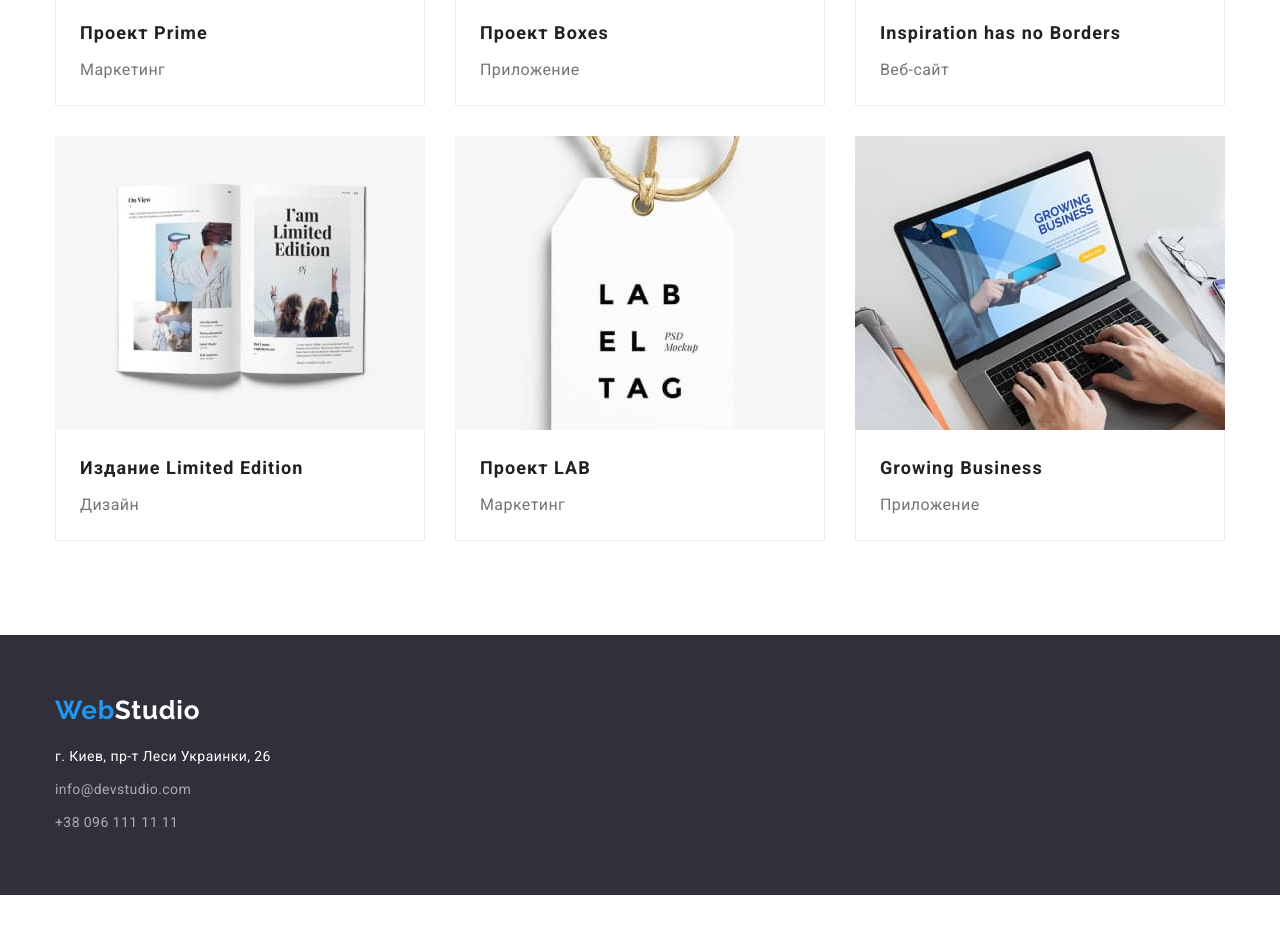
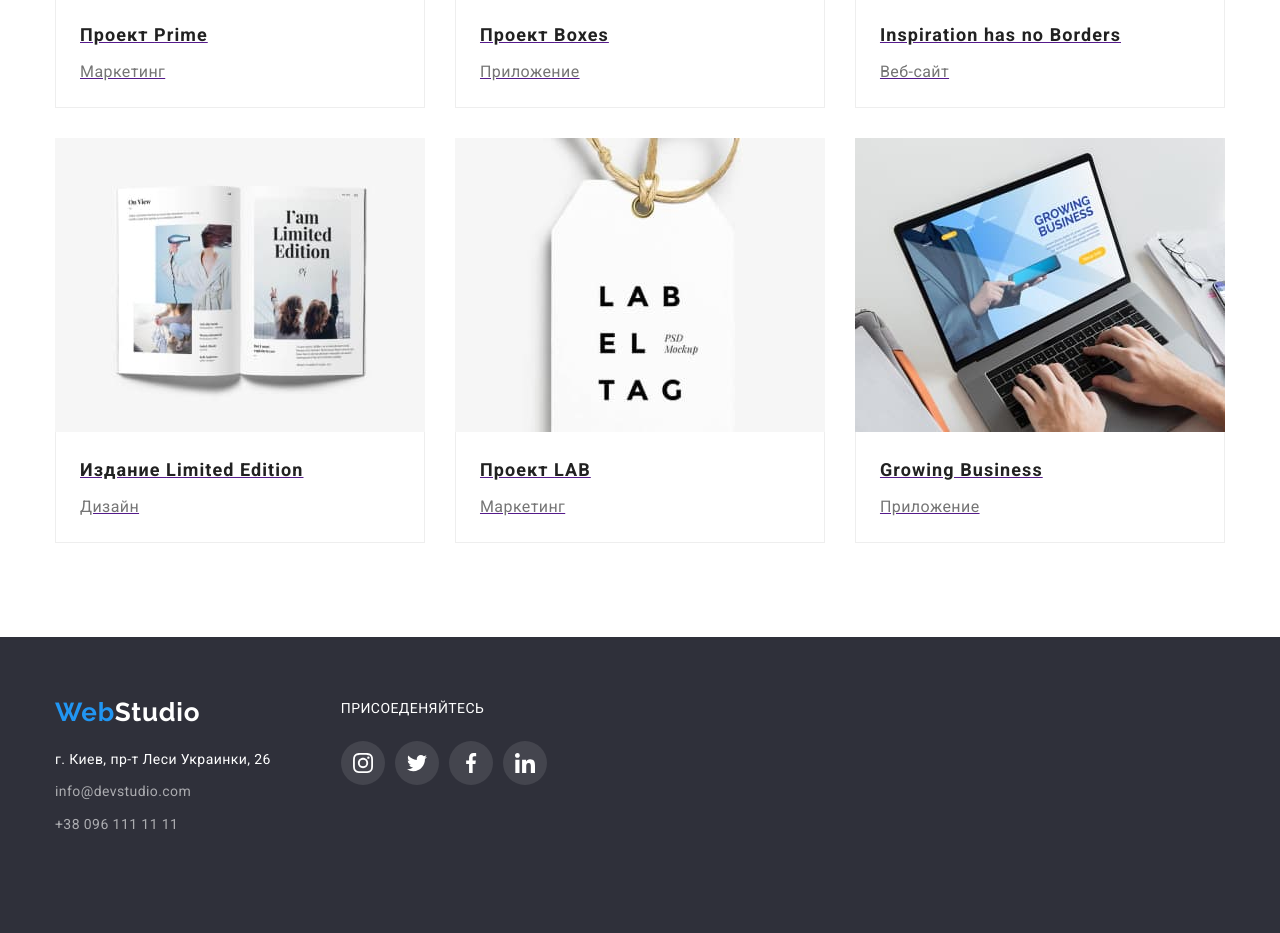
Before and after one commit to AlonaObidenko/goit-markup-hw-04, a plain HTML site: page portfolio.html in a window 1280 px wide. Shown: the part 999-1932 px from the top of the page. Before the commit the page ends 1894 px from the top, so only its background shows below. Drawn offline with nearby package versions, Linux system fonts and the light colour scheme.

Commit message:
Hw-04 done

```diff
--- a/css/styles.css
+++ b/css/styles.css
@@ -181,8 +181,6 @@ ul {
 
 /* --------------MAIN-------------- */
 
-/* временный фон */
-
 /*Overlay*/
 
 .overlay {
@@ -194,11 +192,13 @@ ul {
   background-image: url(../images/hero-background.jpg);
   background-repeat: no-repeat;
   background-position: center;
+
   background-size: cover;
 }
 
 .hero {
   padding: 200px 0;
+
   background-color: #c4c4c4;
 }
 
@@ -215,6 +215,7 @@ ul {
   text-align: center;
   letter-spacing: 0.06em;
   text-transform: uppercase;
+
   color: var(--primary-white-color);
 }
 
@@ -235,6 +236,7 @@ ul {
   align-items: center;
   text-align: center;
   letter-spacing: 0.06em;
+
   color: var(--primary-white-color);
   background-color: var(--accent-color);
   cursor: pointer;
@@ -260,11 +262,13 @@ ul {
   font-size: 14px;
   line-height: 1.14;
   text-transform: uppercase;
+
   color: var(--title-text-color);
 }
 
 .preferences-text {
   width: 270px;
+
   color: var(--primary-text-color);
 }
 
@@ -274,6 +278,7 @@ ul {
   margin-bottom: 30px;
   width: 270px;
   height: 120px;
+
   background-color: #f5f4fa;
 }
 
@@ -299,6 +304,7 @@ ul {
   font-size: 36px;
   line-height: 1.17;
   text-align: center;
+
   color: var(--title-text-color);
 }
 
@@ -323,6 +329,7 @@ ul {
   font-size: 36px;
   line-height: 1.17;
   text-align: center;
+
   color: var(--title-text-color);
 }
 
@@ -357,6 +364,7 @@ ul {
   font-weight: 500;
   font-size: 16px;
   line-height: 1.19;
+
   text-align: center;
   color: var(--title-text-color);
 }
@@ -367,6 +375,7 @@ ul {
   font-size: 16px;
   line-height: 1.19;
   text-align: center;
+
   color: var(--primary-text-color);
 }
 
@@ -385,6 +394,7 @@ ul {
   justify-content: center;
   align-items: center;
   border-radius: 50%;
+
   fill: rgba(175, 177, 184, 1);
 }
 
@@ -403,6 +413,7 @@ ul {
   font-size: 36px;
   line-height: 1.17;
   text-align: center;
+
   color: var(--title-text-color);
 }
 
@@ -450,10 +461,6 @@ ul {
 
 /* --------------FOOTER-------------- */
 
-/*.footer .container {
-  padding-top: 60px;
-  padding-bottom: 60px;
-}*/
 .footer {
   padding: 60px 0;
 
@@ -499,6 +506,53 @@ ul {
   color: var(--primary-white-color);
 }
 
+.footer .container {
+  display: flex;
+}
+
+.social-nets {
+  margin-left: 70px;
+  margin-bottom: 100px;
+}
+.our-nets-list {
+  display: flex;
+  justify-content: center;
+  align-content: center;
+  margin-top: 20px;
+}
+
+.our-nets-item {
+  width: 44px;
+  height: 44px;
+  display: flex;
+  justify-content: center;
+  align-items: center;
+  border-radius: 50%;
+  margin-right: 10px;
+
+  background-color: rgba(255, 255, 255, 0.1);
+}
+
+.our-nets-item:hover,
+.our-nets-item:focus {
+  background-color: var(--accent-color);
+}
+
+.our-nets-link {
+  display: flex;
+  justify-content: center;
+  align-items: center;
+
+  fill: var(--primary-white-color);
+}
+
+.nets-text {
+  font-size: 14px;
+  font-weight: 700px;
+
+  color: var(--primary-white-color);
+}
+
 /* --------------Portfolio PAGE-------------- */
 
 /* ----Filter---- */
@@ -525,6 +579,7 @@ ul {
   line-height: 1.62;
   text-align: center;
   letter-spacing: 0.03em;
+
   color: var(--title-text-color);
   cursor: pointer;
 }
@@ -548,6 +603,12 @@ ul {
   margin-top: 30px;
 }
 
+.projects-item:hover,
+.projects-item:focus {
+  box-shadow: 1px 4px 6px 0px rgba(0, 0, 0, 0.16), 0px 4px 4px 0px rgba(0, 0, 0, 0.06),
+    0px 1px 1px 0px rgba(0, 0, 0, 0.12);
+}
+
 .projects-content {
   padding: 20px 24px;
   border-left: 1px solid rgba(238, 238, 238, 1);
@@ -569,5 +630,6 @@ ul {
 
   font-size: 16px;
   line-height: 1.87;
+
   color: var(--primary-text-color);
 }
--- a/portfolio.html
+++ b/portfolio.html
@@ -21,17 +21,31 @@
     <header class="header">
         <div class="container">
             <nav class="navigation">
-                <a href="" class="logo  link"> <span class="logo-accent">Web</span>Studio</a>
-                <ul class="site-nav list">
+                <a href="" class="logo"> <span class="logo-accent">Web</span>Studio</a>
+                <ul class="site-nav">
                     <li class="site-nav-item"><a href="./index.html" class="site-nav-link link">Студия</a></li>
                     <li class="site-nav-item"><a href="./portfolio.html" class="site-nav-link link  current">Портфолио</a></li>
                     <li class="site-nav-item"><a href="" class="site-nav-link link">Контакты</a></li>
                 </ul>
             </nav>
             <ul class="contacts">
-                <li class="contacts-item"><a href="mailto:info@devstudio.com"
-                        class="contacts-link link">info@devstudio.com</a></li>
-                <li class="contacts-item"><a href="tel:+380961111111" class="contacts-link link">+38 096 111 11 11</a></li>
+                <li class="contacts-item">
+                    <a href="mailto:info@devstudio.com" class="contacts-link">
+                        <svg class="icon-link" width="16" height="12">
+                            <use href="./images/icons.svg#icon-envelope">
+                            </use>
+                        </svg>
+                        info@devstudio.com</a>
+                </li>
+
+                <li class="contacts-item">
+                    <a href="tel:+380961111111" class="contacts-link">
+                        <svg class="icon-link" width="10" height="16">
+                            <use href="./images/icons.svg#icon-smartphone">
+                            </use>
+                        </svg>
+                        +38 096 111 11 11</a>
+                </li>
             </ul>
             </div>
             </header>
@@ -52,7 +66,7 @@
                 <ul class="projects">
 
                     <li class="projects-item">
-                        <a href="" class="projects-link link">
+                        <a href="" class="projects-link">
                             <img src="./images/project-1.jpg" alt="На экране MacBook Pro открыт веб-сайт. На странице участники команды: две девушки и один парень." width="370" height="294" class="images">
                             <div class="projects-content">
                                 <h2 class="projects-title">Технокряк</h2>
@@ -62,7 +76,7 @@
                         </li>
 
                     <li class="projects-item">
-                        <a href="" class="projects-link link">
+                        <a href="" class="projects-link">
                             <img src="./images/project-2.jpg" alt="Два баскетболиста в прыжке сражаются за мяч." width="370" height="294" class="images">
                             <div class="projects-content">
                                 <h2 class="projects-title">Постер <span lang="en">Orlean vs Golden Star</span></h2>
@@ -72,7 +86,7 @@
                     </li>
 
                     <li class="projects-item">
-                        <a href="" class="projects-link link">
+                        <a href="" class="projects-link">
                             <img src="./images/project-3.jpg" alt="Логотип ресторана в виде серой вертикально нарисованой рыбы с подписью: The Seafood restaurant." width="370" height="294" class="images">
                             <div class="projects-content">
                                 <h2 class="projects-title">Ресторан <span lang="en">Seafood</span></h2>
@@ -82,7 +96,7 @@
                     </li>
 
                     <li class="projects-item">
-                        <a href="" class="projects-link link">
+                        <a href="" class="projects-link">
                             <img src="./images/project-4.jpg" alt="Черные беспроводные наушники." width="370" height="294"  class="images">
                             <div class="projects-content">
                                 <h2 class="projects-title">Проект <span lang="en">Prime</span></h2>
@@ -92,7 +106,7 @@
                     </li>
 
                     <li class="projects-item">
-                        <a href="" class="projects-link link">
+                        <a href="" class="projects-link">
                             <img src="./images/project-5.jpg" alt="Белая коробка подписаная Giftica и коричневая коробка подписаная Box." width="370" height="294"  class="images">
                             <div class="projects-content">
                                 <h2 class="projects-title">Проект <span lang="en">Boxes</span></h2>
@@ -102,7 +116,7 @@
                     </li>
 
                     <li class="projects-item">
-                        <a href="" class="projects-link link">
+                        <a href="" class="projects-link">
                             <img src="./images/project-6.jpg" alt="На Aрple мониторе открыт веб-сайт." width="370" height="294" class="images">
                             <div class="projects-content">
                                 <h2 class="projects-title"><span lang="en">Inspiration has no Borders</span></h2>
@@ -112,7 +126,7 @@
                     </li>
 
                     <li class="projects-item">
-                        <a href="" class="projects-link link">
+                        <a href="" class="projects-link">
 
                         <img src="./images/project-7.jpg" alt="Открытый журнал на странице с надписью I am limited Edition." width="370" height="294" class="images">
                         <div class="projects-content">
@@ -123,7 +137,7 @@
                     </li>
 
                     <li class="projects-item">
-                        <a href="" class="projects-link link">
+                        <a href="" class="projects-link">
                             <img src="./images/project-8.jpg" alt="Белый ценник с подписью Lable tag." width="370" height="294" class="images">
                             <div class="projects-content">
                                 <h2 class="projects-title">Проект <span lang="en">LAB</span></h2>
@@ -133,7 +147,7 @@
                     </li>
 
                     <li class="projects-item">
-                        <a href="" class="projects-link link">
+                        <a href="" class="projects-link">
                             <img src="./images/project-9.jpg" alt="Две руки на клавиатуре ноут-бука, на экране которого открыто преложение Growing Business." width="370" height="294" class="images">
                             <div class="projects-content">
                                 <h2 class="projects-title"><span lang="en">Growing Business</span></h2>
@@ -150,17 +164,60 @@
 
     <!--Футер-->
     <footer class="footer">
+
         <div class="container">
+            <div class="footer-adresses">
                 <a href="" class="logo-footer"> <span class="logo-accent">Web</span><span
                         class="logo-accent-white">Studio</span></a>
                 <address class="adress">
-                    <ul class="adress-list list">
+
+                    <ul class="adress-list">
                         <li class="adress-item office">г. Киев, пр-т Леси Украинки, 26</li>
-                        <li class="adress-item"><a href="mailto:info@devstudio.com" class="link">info@devstudio.com</a>
-                        </li>
+                        <li class="adress-item"><a href="mailto:info@devstudio.com" class="link">info@devstudio.com</a></li>
                         <li class="adress-item"><a href="tel:+380961111111" class="link">+38 096 111 11 11</a></li>
                     </ul>
+
                 </address>
+            </div>
+
+            <div class="social-nets">
+                <p class="nets-text">ПРИСОЕДЕНЯЙТЕСЬ</p>
+
+                <ul class="our-nets-list">
+                    <li class="our-nets-item">
+                        <a href="" class="our-nets-link">
+                            <svg class="our-net" width="20px" height="20px">
+                                <use href="./images/icons.svg#icon-instagram"> </use>
+                            </svg>
+                        </a>
+                    </li>
+
+                    <li class="our-nets-item">
+                        <a href="" class="our-nets-link">
+                            <svg class="our-net" width="20px" height="20px">
+                                <use href="./images/icons.svg#icon-twitter"> </use>
+                            </svg>
+                        </a>
+                    </li>
+
+                    <li class="our-nets-item">
+                        <a href="" class="our-nets-link">
+                            <svg class="our-net" width="20px" height="20px">
+                                <use href="./images/icons.svg#icon-facebook"> </use>
+                            </svg>
+                        </a>
+                    </li>
+
+                    <li class="our-nets-item">
+                        <a href="" class="our-nets-link">
+                            <svg class="our-net" width="20px" height="20px">
+                                <use href="./images/icons.svg#icon-linkedin"> </use>
+                            </svg>
+                        </a>
+                    </li>
+                </ul>
+            </div>
+        </div>
         </div>
     </footer>
 
```
Also changed, not shown: index.html (+50 -7 lines). Lines whose indentation alone changed are shown as unchanged.
